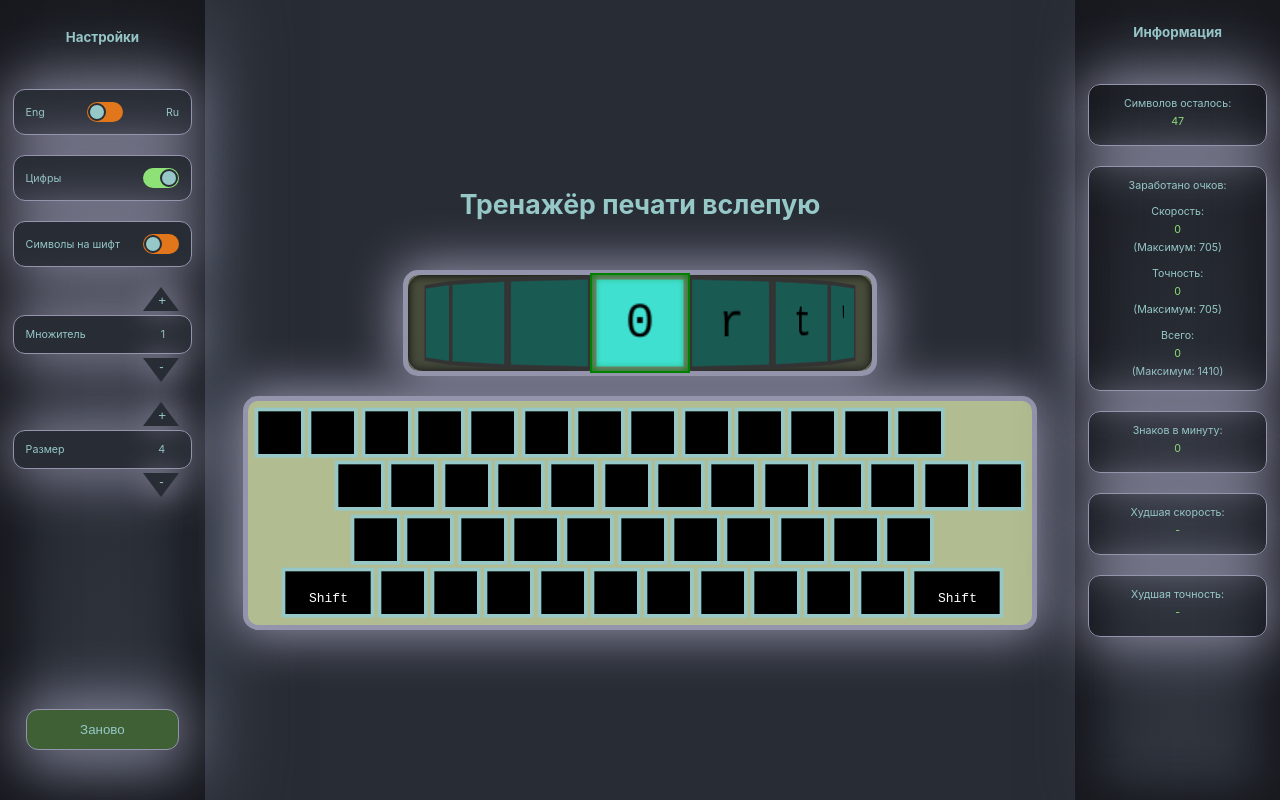
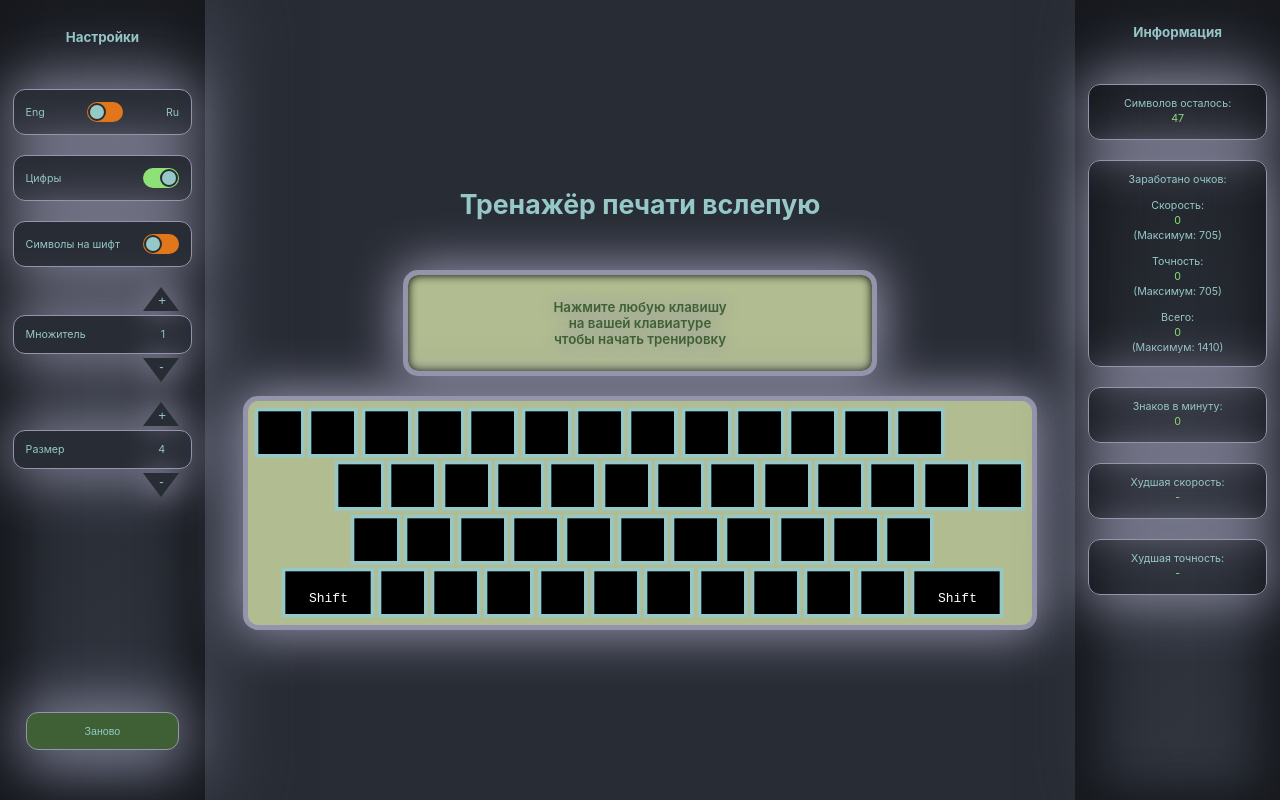
Before and after one commit to yryryk/learn-keyboard, a React (Create React App) app: page / in a window 1280 px wide. Built offline with nearby package versions, Linux system fonts and the light colour scheme.

Commit message:
feat: add starter

```diff
--- a/src/App.jsx
+++ b/src/App.jsx
@@ -22,6 +22,7 @@ function App() {
   const [buttons, setButtons] = useState({});
   const [distance, setDistance] = useState(0);
   const [start, setStart] = useState({});
+  const [isStarted, setIsStarted] = useState(false);
   const [getTimeInterval, setGetTimeInterval] = useState({});
   const [points, setPoints] = useState({
     velocity: 0,
@@ -61,6 +62,7 @@ function App() {
     function handleKeyPress(evt) {
       evt.preventDefault();
       const code = evt.keyCode;
+      if (isStarted) {
         if (!isEnd && letters.usedKeyCodes.includes(String(code))) {
           const pressedButtonCodeMapping = letters.keyCodesToLettersMapping[code];
           const pressedButtonIsShifted = evt.shiftKey ? "shifted" : "native";
@@ -102,12 +104,16 @@ function App() {
           }
           setCount((state) => state + 1);
         }
+      } else {
+        setIsStarted(true);
+        start.func();
+      }
     }
     window.addEventListener("keydown", handleKeyPress);
     return () => {
       window.removeEventListener("keydown", handleKeyPress);
     };
-  }, [buttons, distance, getTimeInterval, isEnd, language, lettersOrder, lettersStats, points, position, setLettersStats, unit]);
+  }, [buttons, distance, getTimeInterval, isEnd, isStarted, language, lettersOrder, lettersStats, points, position, setLettersStats, start, unit]);
 
   useEffect(() => {
     function handleResize() {
@@ -129,7 +135,7 @@ function App() {
       all: 0,
     });
     refreshLetters();
-    start.func();
+    setIsStarted(false);
   }
 
   return (
@@ -156,6 +162,7 @@ function App() {
             position={position}
             quantity={quantity}
             setIsEnd={setIsEnd}
+            isStarted={isStarted}
           />
           <Keyboard
             language={language}
--- a/src/components/Letters/Letters.jsx
+++ b/src/components/Letters/Letters.jsx
@@ -1,7 +1,7 @@
 import Loop from "../Loop/Loop"
 import { useState, useEffect } from "react";
 
-function Letters({lettersOrder, position, quantity, setIsEnd}) {
+function Letters({lettersOrder, position, quantity, setIsEnd, isStarted}) {
   const [elements, setElements] = useState([]);
   useEffect(() => {
     if (position && position > lettersOrder.length - 1) {
@@ -41,7 +41,7 @@ function Letters({lettersOrder, position, quantity, setIsEnd}) {
     }
   }, [lettersOrder, position, quantity, setIsEnd]);
   return (
-    <Loop elements={elements} position={position} quantity={quantity} />
+    <Loop elements={elements} position={position} quantity={quantity} isStarted={isStarted} />
   );
 }
 
--- a/src/components/Loop/Loop.css
+++ b/src/components/Loop/Loop.css
@@ -14,6 +14,12 @@
   border: 5px solid rgb(148, 148, 172);
   border-radius: 15px;
   box-shadow: 0 0 50px 5px rgb(148, 148, 172), inset 0 0 10px black;
+}
+
+.loopStartedMessage {
+  font-weight: 600;
+  color: #3e6034;
+  text-shadow: 0 0 16px rgb(148, 148, 172);
 }
 
 .loopContainer {
--- a/src/components/Loop/Loop.jsx
+++ b/src/components/Loop/Loop.jsx
@@ -2,7 +2,7 @@ import "./Loop.css";
 import { useState, useEffect } from "react";
 import LoopElement from "./LoopElement/LoopElement";
 
-function Loop({ elements, position, quantity }) {
+function Loop({ elements, position, quantity, isStarted }) {
   const [coefficient, setCoefficient] = useState(0);
   const [loopStyle, setLoopStyle] = useState({});
   const [angle, setAngle] = useState(0);
@@ -29,7 +29,7 @@ function Loop({ elements, position, quantity }) {
 
   return (
     <div className="loopWrapper" style={loopStyle}>
-      <div className="loopContainer" style={{ "--angle": "-" + angle + "deg" }}>
+      {isStarted ? (<div className="loopContainer" style={{ "--angle": "-" + angle + "deg" }}>
         <div className="loopOverlay loopOverlayLeft"></div>
         <div className="loopOverlay loopOverlayRight"></div>
         <div className="loopBorder"></div>
@@ -44,7 +44,9 @@ function Loop({ elements, position, quantity }) {
             />
           ))}
         </div>
-      </div>
+      </div>)
+      : <p className="loopStartedMessage">Нажмите любую клавишу<br/>на вашей клавиатуре<br/>чтобы начать тренировку</p>
+      }
     </div>
   );
 }
--- a/src/components/SettingsBar/SettingsBar.css
+++ b/src/components/SettingsBar/SettingsBar.css
@@ -31,6 +31,7 @@
   border-radius: 12px;
   box-shadow: 0 0 60px 5px rgb(148, 148, 172);
   padding: 12px;
+  font-size: calc(var(--unit) / 5);
   color: rgb(150, 200, 200);
   width: 75%;
   transition: all 0.5s ease;
--- a/src/components/StatisticsPanel/StatisticsPanel.css
+++ b/src/components/StatisticsPanel/StatisticsPanel.css
@@ -28,7 +28,7 @@
 }
 
 .infoValue {
-  margin: 5px 0;
+  margin: 2px 0;
   text-align: center;
   color: #8ee177;
 }
```
Lines whose indentation alone changed are shown as unchanged.
